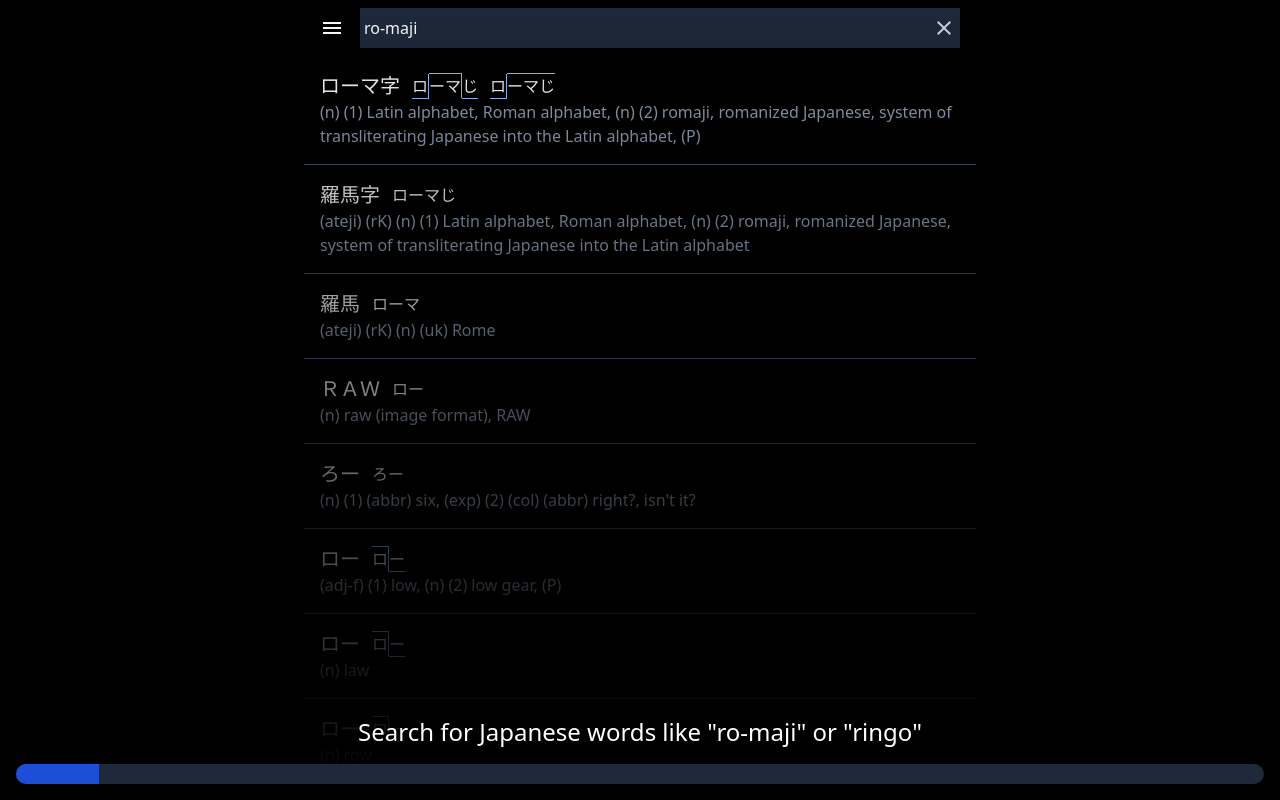
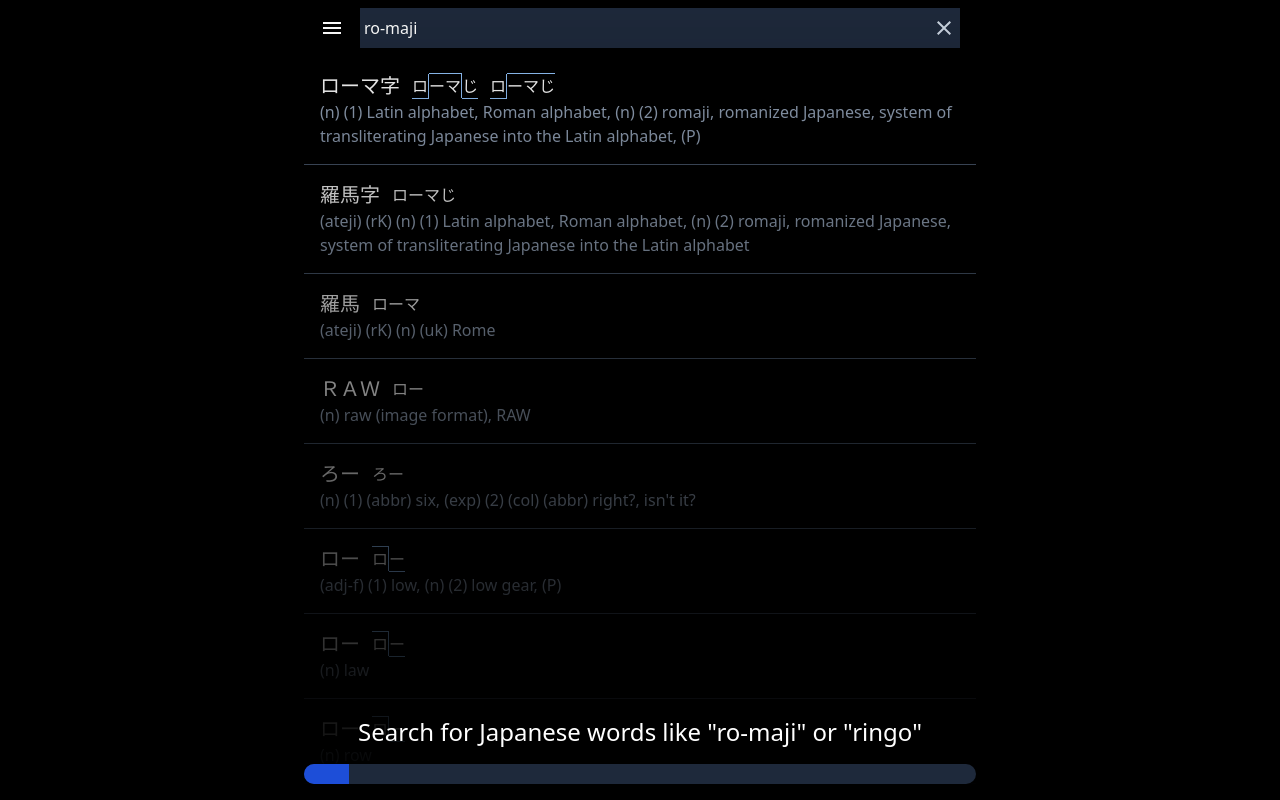
Before and after one commit to bryanjenningz/japanese-dictionary, a Next.js app: page /tutorial in a window 1280 px wide. Both pictures are taken after a click on the button "Click to start". Shown: the top 800 px of the page. Built offline with nearby package versions, Linux system fonts and the light colour scheme; no server answers.

Commit message:
Add max-width to tutorial progress bar and instructions

```diff
--- a/src/pages/tutorial.tsx
+++ b/src/pages/tutorial.tsx
@@ -269,10 +269,10 @@ export default function Tutorial() {
       case "CLICK": {
         return (
           <>
-            <div className="fixed inset-0 z-50 flex flex-col justify-end gap-4 bg-gradient-to-b from-transparent to-black p-4 text-center text-2xl text-white">
-              <p>{tutorialStep.instructions}</p>
+            <div className="fixed inset-0 z-50 flex flex-col items-center justify-end gap-4 bg-gradient-to-b from-transparent to-black p-4 text-center text-2xl text-white">
+              <p className="w-full max-w-2xl">{tutorialStep.instructions}</p>
 
-              <div className="h-5 w-full overflow-hidden rounded-full bg-slate-800">
+              <div className="h-5 w-full max-w-2xl overflow-hidden rounded-full bg-slate-800">
                 <div
                   className="h-full bg-blue-700"
                   style={{
```
